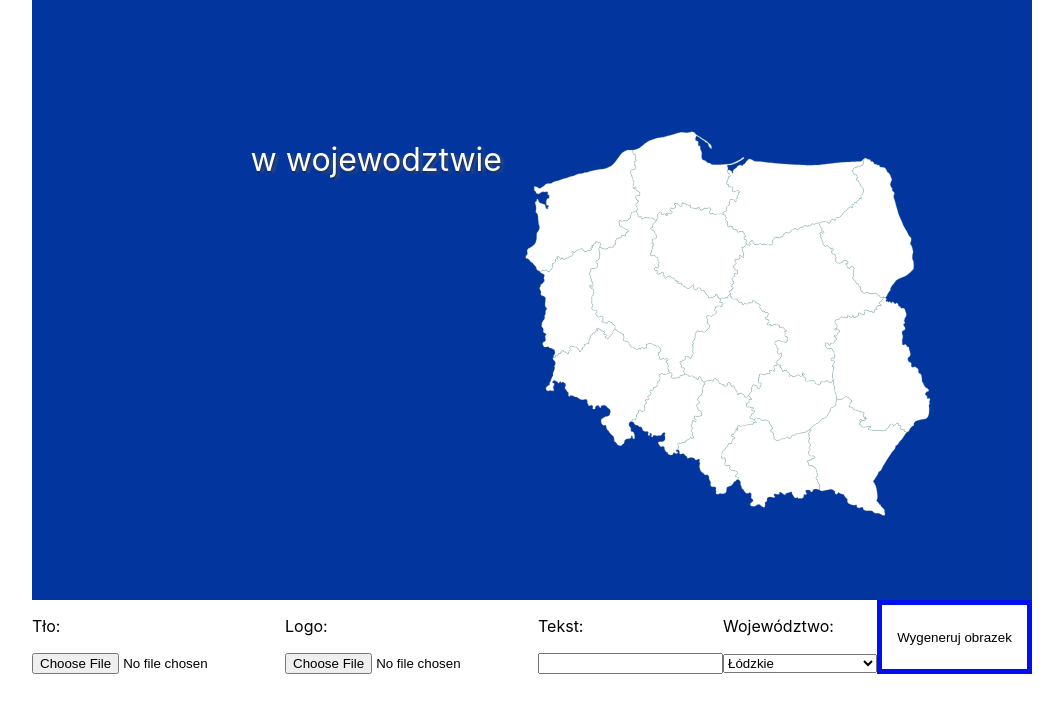
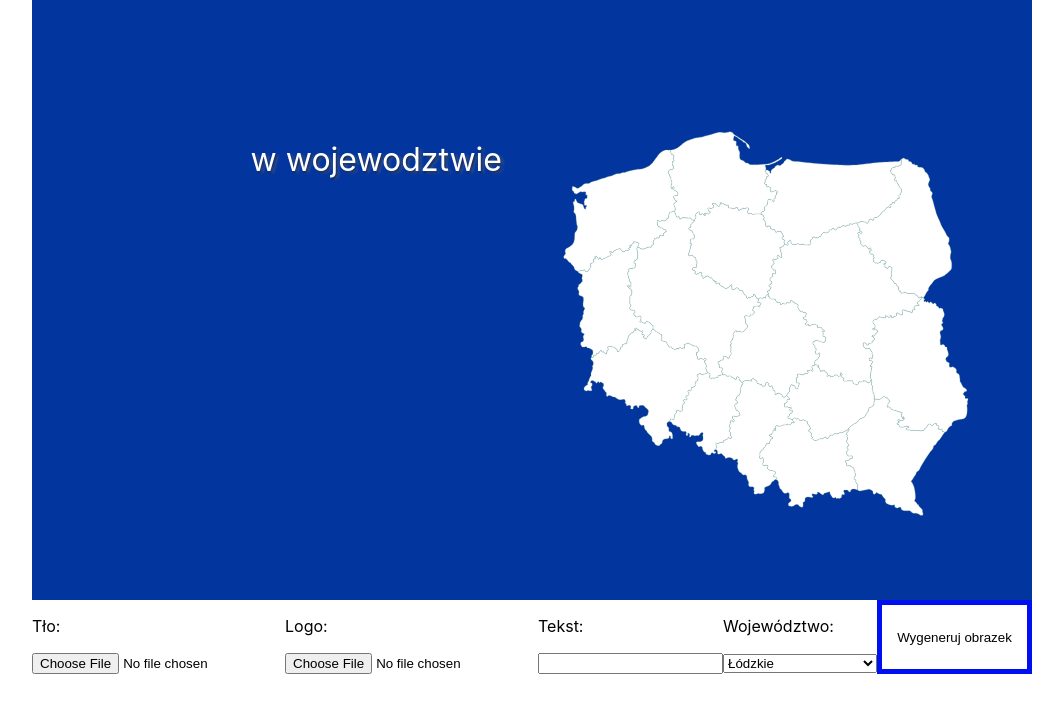
Before and after one commit to 42zeroo/wojewodztwo_banner_generator, a React (Create React App) app: page / in a window 1280 px wide. Shown: the top 712 px of the page, without its empty margins (108-1171 px from the left). Built offline with nearby package versions, Linux system fonts and the light colour scheme.

Commit message:
Fixed non-full- width saved image issue.

```diff
--- a/src/App.scss
+++ b/src/App.scss
@@ -51,12 +51,14 @@
   position: relative;
 
   .to-render--logo{
-    position: absolute;
-    top: 20px;
-    right: 30px;
+    position: relative;
     width: 450px;
-    height: 140px;
-    object-fit: contain;
+    padding-right: 100px;
+    background-repeat: no-repeat;
+    margin-left: 45%;
+    margin-top: 42px;
+    display: block;
+    padding-top: 21px;
   }
   .to-render--header{
     padding-top: 140px;
--- a/src/components/PolandMap.scss
+++ b/src/components/PolandMap.scss
@@ -1,4 +1,11 @@
 .poland-map--container{
+  position: relative;
+    right: 0;
+    bottom: 74px;
+    width: 50%;
+    float: right;
+    margin-top: -155px;
+    margin-right: 62px;
     svg{
         width: 500px;
         height: 300px;
@@ -13,6 +20,7 @@
     .filled path{
         fill: #5498dc;
     }
+
 }
 .to-render--background-image{
     height: 600px;
@@ -62,12 +70,3 @@
     height: 600px;
     width: 1000px;
   }
-.to-render--logo{
-    width: 450px;
-    height: 140px;
-    background-position-y: 30px;
-    background-size: contain;
-    background-repeat: no-repeat;
-    margin-left: 45%;
-
-}
```
